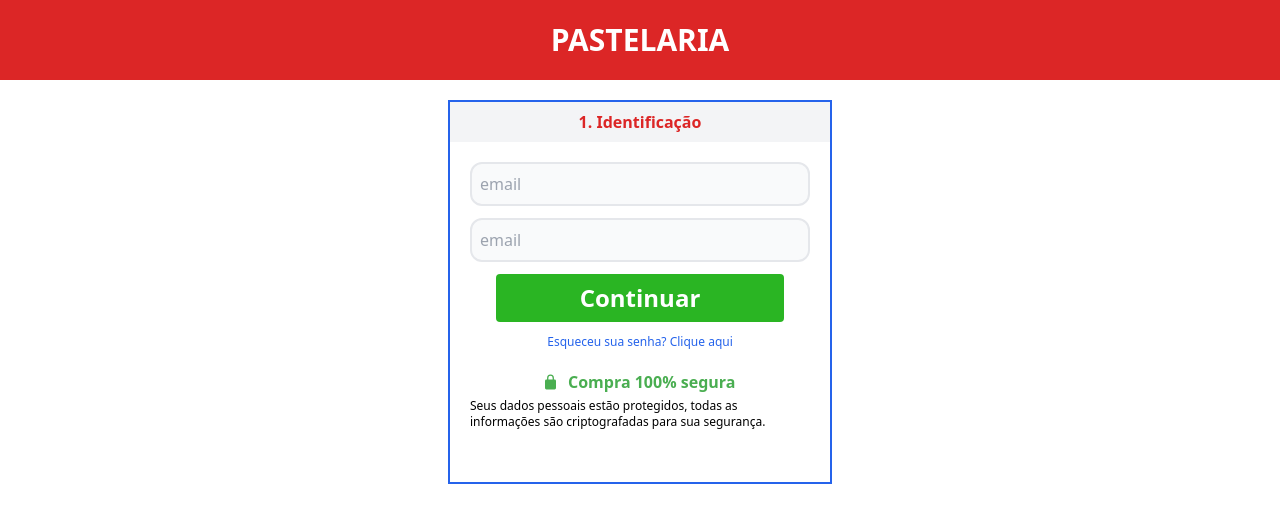
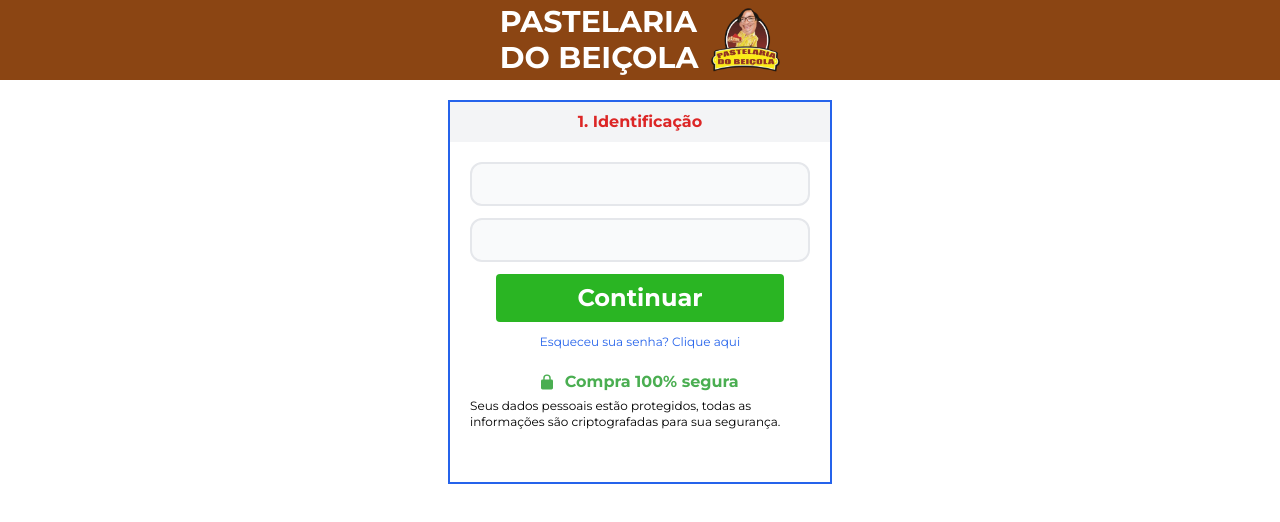
Before and after one commit to joaoandradejava/delivery-food-ui, a Next.js app: page /login in a window 1280 px wide. Shown: the top 522 px of the page. Built offline with nearby package versions, Linux system fonts and the light colour scheme.

Commit message:
Adicionado a imagem do beiçolo no header

```diff
--- a/src/components/TopoTelaLoginECadastro.tsx
+++ b/src/components/TopoTelaLoginECadastro.tsx
@@ -1,7 +1,8 @@
 export default function TopoTelaLoginECadastro() {
   return (
-    <div className="h-20 text-white bg-red-600 w-full flex justify-center items-center">
-      <span className="text-3xl font-bold uppercase">Pastelaria</span>
+    <div className="h-20 text-white bg-cor-marrom w-full flex justify-center items-center gap-3" >
+      <span className="text-3xl font-bold uppercase">Pastelaria <br />do beiçola</span>
+      <img src="images/beicola.png" className="h-16" alt="" />
     </div>
   );
 }
--- /dev/null
+++ b/src/components/forms/Input.tsx
@@ -0,0 +1,15 @@
+interface InputProps {
+  type: string;
+  placeholder?: string;
+}
+
+export default function Input(props: InputProps) {
+  const { type, placeholder } = props;
+  return (
+    <input
+      type={type}
+      className="bg-gray-50 w-full h-11 rounded-xl p-2 border-gray-200 border-2 outline-blue-600"
+      placeholder={placeholder}
+    />
+  );
+}
--- a/src/pages/_app.tsx
+++ b/src/pages/_app.tsx
@@ -1,6 +1,17 @@
-import '@/styles/globals.css'
-import type { AppProps } from 'next/app'
+import "@/styles/globals.css";
+import type { AppProps } from "next/app";
+import { Montserrat } from "next/font/google";
+
+const montserrat = Montserrat({
+  weight: ["400", "700"],
+  style: ["normal", "italic"],
+  subsets: ["latin"],
+});
 
 export default function App({ Component, pageProps }: AppProps) {
-  return <Component {...pageProps} />
+  return (
+    <main className={montserrat.className}>
+      <Component {...pageProps} />;
+    </main>
+  );
 }
--- a/src/pages/login/index.tsx
+++ b/src/pages/login/index.tsx
@@ -1,5 +1,6 @@
 import CompraSegura from "@/components/CompraSegura";
 import TopoTelaLoginECadastro from "@/components/TopoTelaLoginECadastro";
+import Input from "@/components/forms/Input";
 import Link from "next/link";
 
 export default function index() {
@@ -13,23 +14,18 @@
 
         <div className="p-5">
           <div className="space-y-3">
-            <input
-              type="email"
-              className="bg-gray-50 w-full h-11 rounded-xl p-2 border-gray-200 border-2 outline-blue-600"
-              placeholder="email"
-            />
-            <input
-              type="password"
-              className="bg-gray-50 w-full h-11 rounded-xl p-2 border-gray-200 border-2 outline-blue-600"
-              placeholder="email"
-            />
+            <Input type="email" />
+            <Input type="password" />
           </div>
 
           <div className="flex flex-col items-center space-y-3 mt-3">
             <button className="bg-btn-cor-verde rounded h-12 w-full md:w-72 text-white font-bold text-2xl">
               Continuar
             </button>
-            <Link href="/cadastro" className="text-xs text-blue-600 hover:underline">
+            <Link
+              href="/cadastro"
+              className="text-xs text-blue-600 hover:underline"
+            >
               Esqueceu sua senha? Clique aqui
             </Link>
           </div>
--- a/src/styles/globals.css
+++ b/src/styles/globals.css
@@ -2,6 +2,13 @@
 @tailwind components;
 @tailwind utilities;
 
+* {
+  padding: 0;
+  margin: 0;
+  box-sizing: border-box;
+}
+
 :root {
-  --btn-cor-verde: #2AB523;
+  --btn-cor-verde: #2ab523;
+  --cor-marrom: #8b4513;
 }
--- a/tailwind.config.js
+++ b/tailwind.config.js
@@ -14,6 +14,7 @@
       },
       colors: {
         "btn-cor-verde": "var(--btn-cor-verde)",
+        "cor-marrom": "var(--cor-marrom)",
       },
     },
   },
```
Also changed, not shown: public/images/beicola.png (added).
